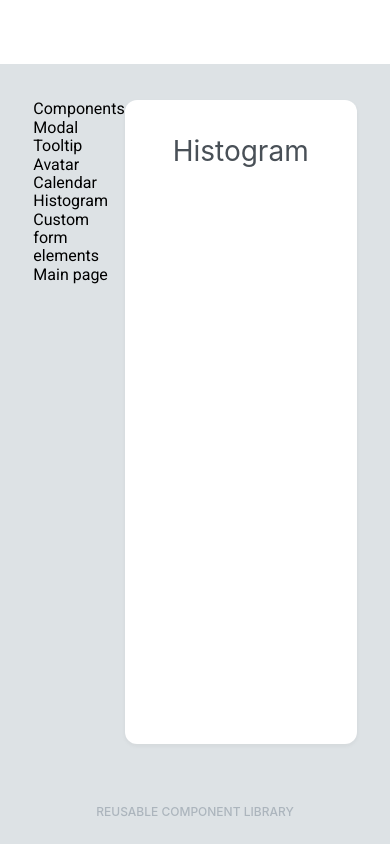
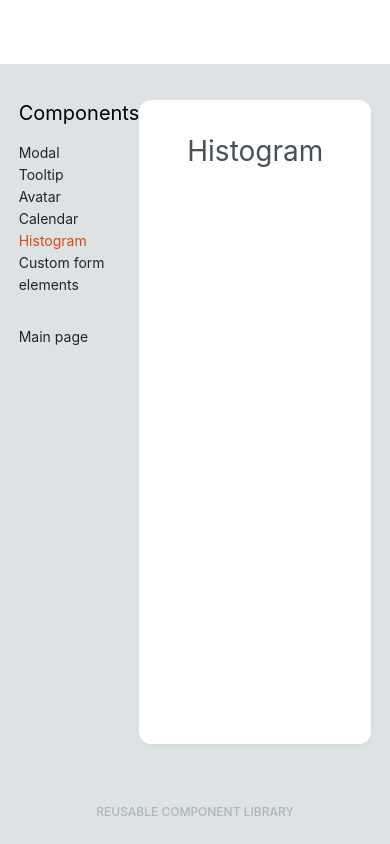
Before and after one commit to js-tasks-ru/htmlcss-20210916_ea-husainova, a website: page pages/template.html in a window 390 px wide. Drawn offline with Linux system fonts and the light colour scheme.

Commit message:
Added styles for mobile components page.

```diff
--- a/pages/template.html
+++ b/pages/template.html
@@ -4,6 +4,7 @@
         <link rel="stylesheet" href="../assets/css/normalize.css">
         <link rel="stylesheet" href="../assets/css/main.css">
         <link rel="stylesheet" href="../pages/template.css">
+        <link rel="stylesheet" href="../components/nav/nav.css">
     </head>
     <body>
         <div class="page">
```
